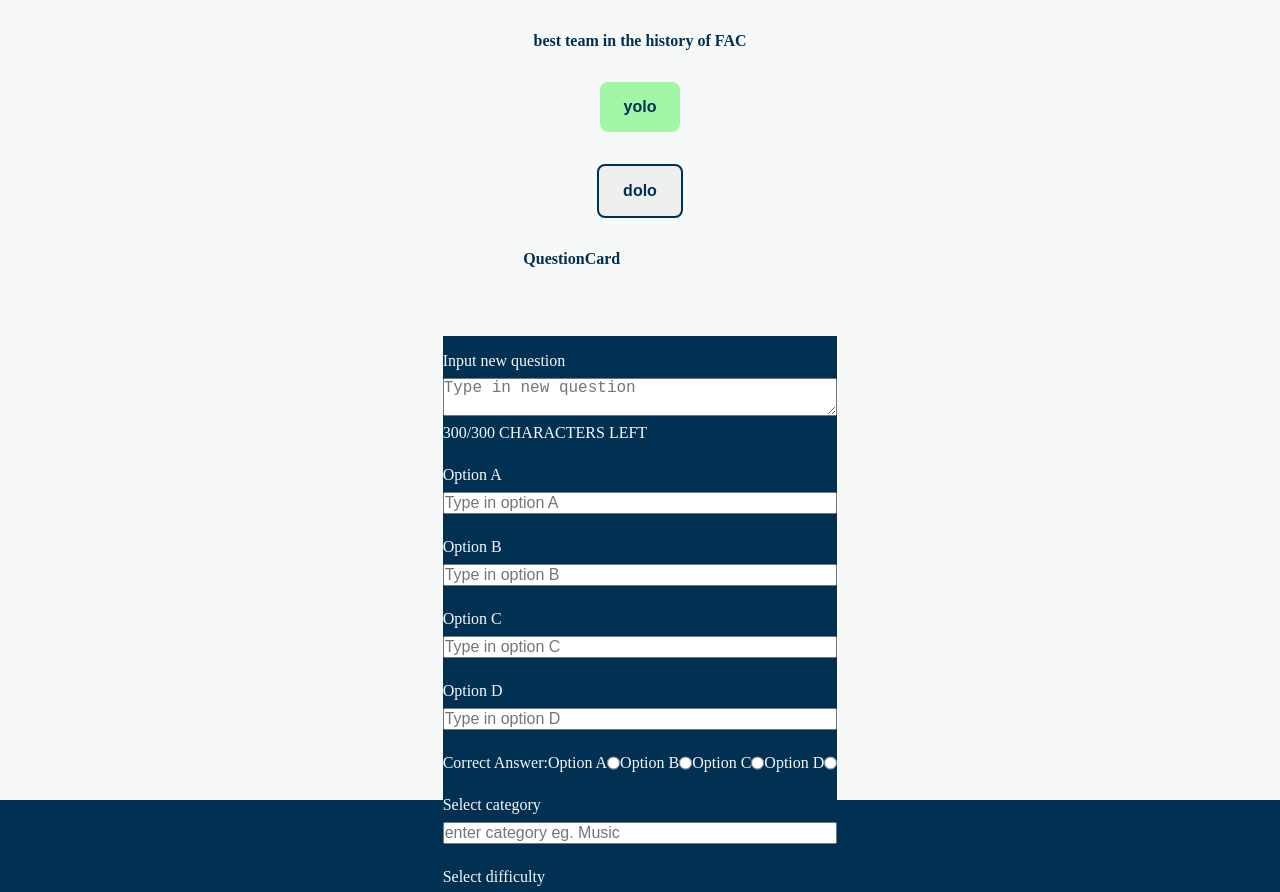
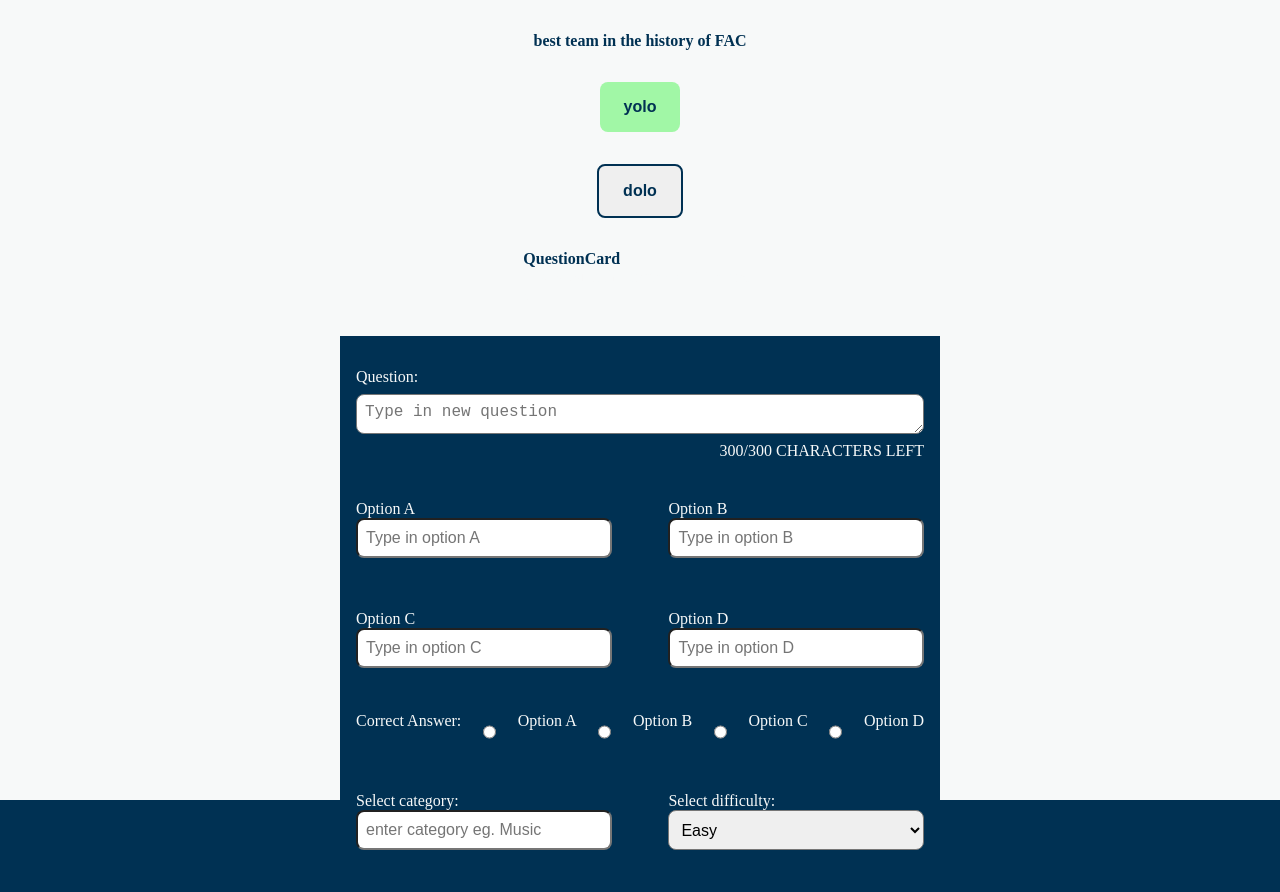
Before and after one commit to fac29/quiz-gghlo-frontend, a React (Vite) app: page / in a window 1280 px wide. Shown: the top 892 px of the page. Built offline with nearby package versions, Linux system fonts and the light colour scheme.

Commit message:
style form component

```diff
--- a/src/components/CreateQuestionForm/CreateQuestionForm.css
+++ b/src/components/CreateQuestionForm/CreateQuestionForm.css
@@ -6,11 +6,21 @@
     max-width: 600px;
 }
 
-.formGroupRow {
+
+.formGroupRow-horizontal {
     display: flex;
+    flex-wrap: wrap;
     justify-content: space-between;
     margin-top: 1em;
+    gap: 1em;
 }
+
+.formGroupRow-horizontal .formItem {
+    display: flex;
+    flex-direction: column;
+    width: 45%;
+    margin-bottom: 20px; /* Adjust this value for spacing between rows */
+  }
 
 .formLabel {
     margin-top: 1em;
@@ -19,3 +29,22 @@
 label, p {
     color: var(--qlight);
 }
+
+.formInput {
+    border-radius: 8px;
+    height: 2.5em;
+    padding: 0.5em;
+    box-sizing: border-box;
+}
+
+textarea {
+    height: 8em;
+}
+
+form {
+    padding: 1em;
+}
+
+#textareaCharactersText {
+    text-align: right;
+}
--- a/src/components/CreateQuestionForm/CreateQuestionsForm.tsx
+++ b/src/components/CreateQuestionForm/CreateQuestionsForm.tsx
@@ -61,6 +61,10 @@ export default function CreateQuestionForm({
 		}
 	}
 
+	function handleButtonCancel() {
+		console.log('Cancelled');
+	}
+
 	function handleOptionChange(index: number, value: string) {
 		const newOptions = [...options];
 		newOptions[index] = value;
@@ -71,9 +75,10 @@ export default function CreateQuestionForm({
 		<React.Fragment>
 			<form onSubmit={handleFormSubmission} className='formCreatePrimary'>
 				<label className='formLabel' htmlFor='questionText'>
-					Input new question
+					Question:
 				</label>
 				<textarea
+					className='formInput'
 					name='questionText'
 					placeholder='Type in new question'
 					maxLength={300}
@@ -83,92 +88,118 @@ export default function CreateQuestionForm({
 						setQuestionText(e.target.value);
 					}}
 				></textarea>
-				<p>{300 - wordCount.length}/300 CHARACTERS LEFT</p>
+				<p id='textareaCharactersText'>
+					{300 - wordCount.length}/300 CHARACTERS LEFT
+				</p>
+				<div className='formGroupRow-horizontal'>
+					<div className='formItem'>
 						<label className='formLabel' htmlFor='questionOptionA'>
 							Option A
 						</label>
 						<input
+							className='formInput'
 							name='questionOptionA'
 							type='text'
 							placeholder='Type in option A'
 							value={options[0]}
 							onChange={(e) => handleOptionChange(0, e.target.value)}
 						/>
+					</div>
+					<div className='formItem'>
 						<label className='formLabel' htmlFor='questionOptionB'>
 							Option B
 						</label>
 						<input
+							className='formInput'
 							name='questionOptionB'
 							type='text'
 							placeholder='Type in option B'
 							value={options[1]}
 							onChange={(e) => handleOptionChange(1, e.target.value)}
 						/>
+					</div>
+					<div className='formItem'>
 						<label className='formLabel' htmlFor='questionOptionC'>
 							Option C
 						</label>
 						<input
+							className='formInput'
 							name='questionOptionC'
 							type='text'
 							placeholder='Type in option C'
 							value={options[2]}
 							onChange={(e) => handleOptionChange(2, e.target.value)}
 						/>
+					</div>
+					<div className='formItem'>
 						<label className='formLabel' htmlFor='questionOptionD'>
 							Option D
 						</label>
 						<input
+							className='formInput'
 							name='questionOptionD'
 							type='text'
 							placeholder='Type in option D'
 							value={options[3]}
 							onChange={(e) => handleOptionChange(3, e.target.value)}
 						/>
-				<div className='formGroupRow'>
+					</div>
+				</div>
+				<div className='formGroupRow-horizontal'>
 					<label htmlFor='correctAnswerOptions'>Correct Answer:</label>
-					<label htmlFor='radioAnswerOption'>Option A</label>
 					<input
+						className='formInput'
 						name='radioAnswerOption'
 						type='radio'
 						value={options[0]}
 						onChange={(e) => setCorrectAnswer(e.target.value)}
 					/>
-					<label htmlFor='radioQuestionOptionB'>Option B</label>
+					<label htmlFor='radioAnswerOption'>Option A</label>
 					<input
+						className='formInput'
 						name='radioAnswerOption'
 						type='radio'
 						value={options[1]}
 						onChange={(e) => setCorrectAnswer(e.target.value)}
 					/>
-					<label htmlFor='radioQuestionOptionC'>Option C</label>
+					<label htmlFor='radioQuestionOptionB'>Option B</label>
 					<input
+						className='formInput'
 						name='radioAnswerOption'
 						type='radio'
 						value={options[2]}
 						onChange={(e) => setCorrectAnswer(e.target.value)}
 					/>
-					<label htmlFor='radioQuestionOptionD'>Option D</label>
+					<label htmlFor='radioQuestionOptionC'>Option C</label>
 					<input
+						className='formInput'
 						name='radioAnswerOption'
 						type='radio'
 						value={options[3]}
 						onChange={(e) => setCorrectAnswer(e.target.value)}
 					/>
+					<label htmlFor='radioQuestionOptionD'>Option D</label>
 				</div>
+				<div className='formGroupRow-horizontal'>
+					<div className='formItem'>
 						<label className='formLabel' htmlFor='categories'>
-					Select category
+							Select category:
 						</label>
 						<input
+							className='formInput'
 							name='categories'
 							type='text'
 							placeholder='enter category eg. Music'
 							value={category}
 							onChange={(e) => setCategory(e.target.value)}
 						/>
+					</div>
+					<div className='formItem'>
 						<label className='formLabel' htmlFor='difficulty'>
-					Select difficulty
+							Select difficulty:
 						</label>
 						<select
+							className='formInput'
 							name='difficulty'
 							value={difficulty}
 							onChange={(e) =>
@@ -179,11 +210,20 @@ export default function CreateQuestionForm({
 							<option value='Medium'>Medium</option>
 							<option value='High'>High</option>
 						</select>
+					</div>
+				</div>
+				<div className='formGroupRow-horizontal'>
+					<Button
+						btnclassName='btnPrimary'
+						btnText='Cancel'
+						btnonClick={handleButtonCancel}
+					/>
 					<Button
 						btnclassName='btnPrimary'
 						btnText='Submit'
 						btnonClick={handleFormSubmission}
 					/>
+				</div>
 			</form>
 		</React.Fragment>
 	);
```
Lines whose indentation alone changed are shown as unchanged.
